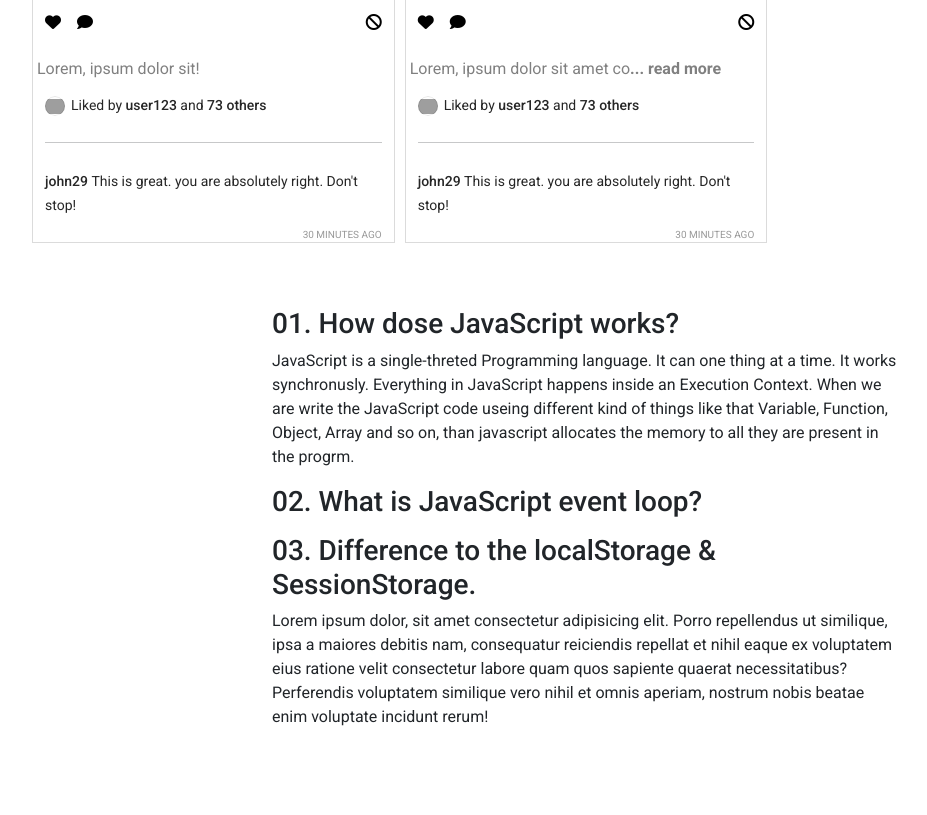
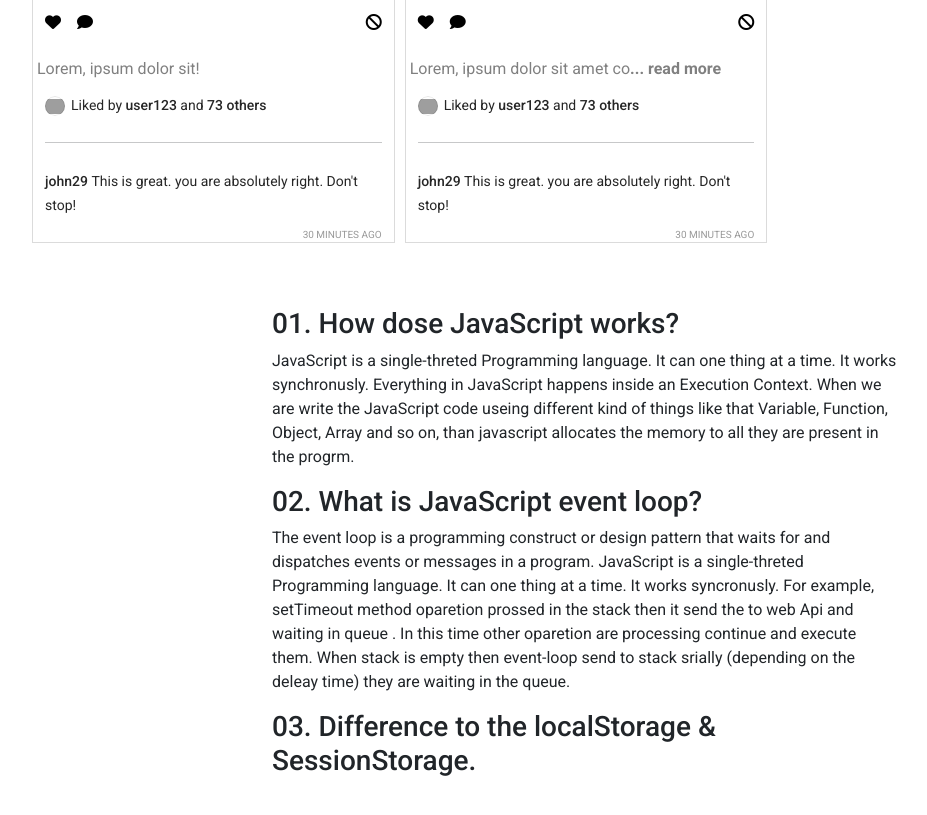
Before and after one commit to Ramash3828/insta-shohor, a plain HTML site: page index.html in a window 1280 px wide. Shown: the part 1289-2104 px from the top of the page, without its empty margins (54-981 px from the left). Before the commit the page ends 2082 px from the top, so only its background shows below. Drawn offline with nearby package versions, Linux system fonts and the light colour scheme; grey boxes are pictures that could not be loaded.

Commit message:
Seconed Answer is complete

```diff
--- a/index.html
+++ b/index.html
@@ -107,22 +107,25 @@
                     </div>
                     <div class="qestion-answer mb-3">
                         <h3>02. What is JavaScript event loop?</h3>
-                        <p></p>
+                        <p>
+                            The event loop is a programming construct or design
+                            pattern that waits for and dispatches events or
+                            messages in a program. JavaScript is a
+                            single-threted Programming language. It can one
+                            thing at a time. It works syncronusly. For example,
+                            setTimeout method oparetion prossed in the stack
+                            then it send the to web Api and waiting in queue .
+                            In this time other oparetion are processing continue
+                            and execute them. When stack is empty then
+                            event-loop send to stack srially (depending on the
+                            deleay time) they are waiting in the queue.
+                        </p>
                     </div>
                     <div class="qestion-answer mb-3">
                         <h3>
                             03. Difference to the localStorage & SessionStorage.
                         </h3>
-                        <p>
-                            Lorem ipsum dolor, sit amet consectetur adipisicing
-                            elit. Porro repellendus ut similique, ipsa a maiores
-                            debitis nam, consequatur reiciendis repellat et
-                            nihil eaque ex voluptatem eius ratione velit
-                            consectetur labore quam quos sapiente quaerat
-                            necessitatibus? Perferendis voluptatem similique
-                            vero nihil et omnis aperiam, nostrum nobis beatae
-                            enim voluptate incidunt rerum!
-                        </p>
+                        <p></p>
                     </div>
                 </div>
             </div>
```
